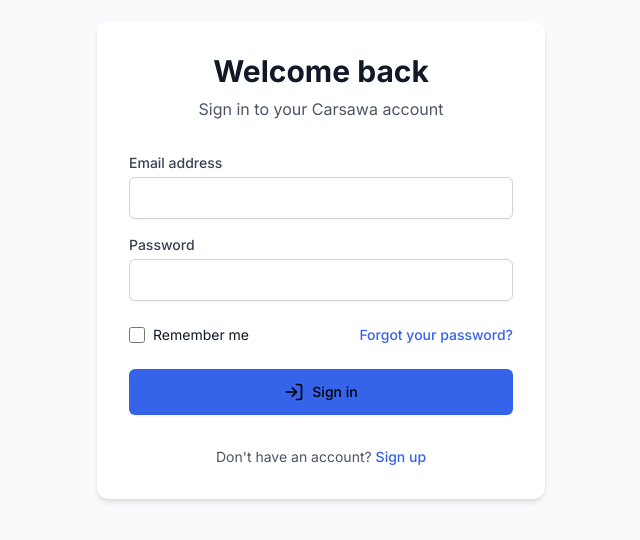
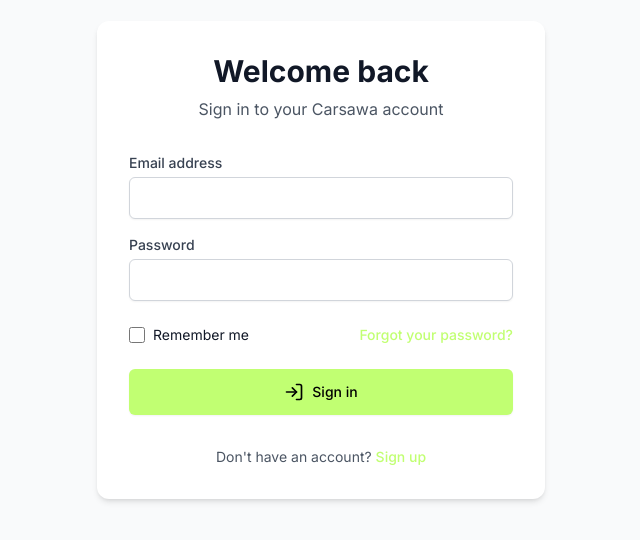
Before and after one commit to kigundalevi/carsawa, a Next.js app: page /login in a window 1280 px wide. Shown: the part 140-680 px from the top of the page, without its empty margins (319-959 px from the left). Built offline with nearby package versions, Linux system fonts and the light colour scheme; no server answers.

Commit message:
Theme change to match brand colors

```diff
--- a/components/layout/Header.tsx
+++ b/components/layout/Header.tsx
@@ -1,5 +1,6 @@
-import { Car, Plus, Menu } from 'lucide-react';
+import { Plus, Menu } from 'lucide-react';
 import Link from 'next/link';
+import Image from 'next/image';
 
 interface HeaderProps {
   toggleSidebar: () => void;
@@ -16,8 +17,14 @@
       </button>
 
       <div className="flex items-center gap-2 ml-2">
-        <Car className="w-8 h-8 text-primary" />
-        <span className="text-primary text-xl font-bold">Carsawa</span>
+        <Image
+          src="/icons/carsawaicon.png"
+          alt="Carsawa Logo"
+          width={40}
+          height={40}
+          className="object-contain"
+        />
+        {/* <span className="text-primary text-xl font-bold">Carsawa</span> */}
       </div>
 
       <div className="flex items-center ml-auto gap-4">
--- a/tailwind.config.js
+++ b/tailwind.config.js
@@ -8,14 +8,14 @@
     extend: {
       colors: {
         primary: {
-          DEFAULT: '#3563E9', // Rich blue - conveys trust and reliability
-          hover: '#2954D2', // Slightly darker blue for hover states
-          light: '#D6E4FF',
+          DEFAULT: '#c1ff72', // Bright lime green - energetic and modern
+          hover: '#a8e85c', // Slightly darker lime for hover states
+          light: '#d9ffb3', // Lighter tint for backgrounds
         },
         secondary: {
-          DEFAULT: '#1A202C', // Dark slate for text and headers
-          light: '#4A5568',
-        },
+          DEFAULT: '#272D3C', // Dark blue-gray for text and headers
+          light: '#3a4356', // Lighter version for secondary text
+         },
         accent: {
           DEFAULT: '#FF9F1C', // Warm orange for CTAs and highlights
           hover: '#F08700', // Slightly darker orange for hover states
@@ -35,8 +35,7 @@
           400: '#CBD5E0', // Medium light gray
           500: '#A0AEC0', // Medium gray
         }
-
-      },
+       },
       fontFamily: {
         sans: ['Inter', 'system-ui', 'sans-serif'],
       },
```
